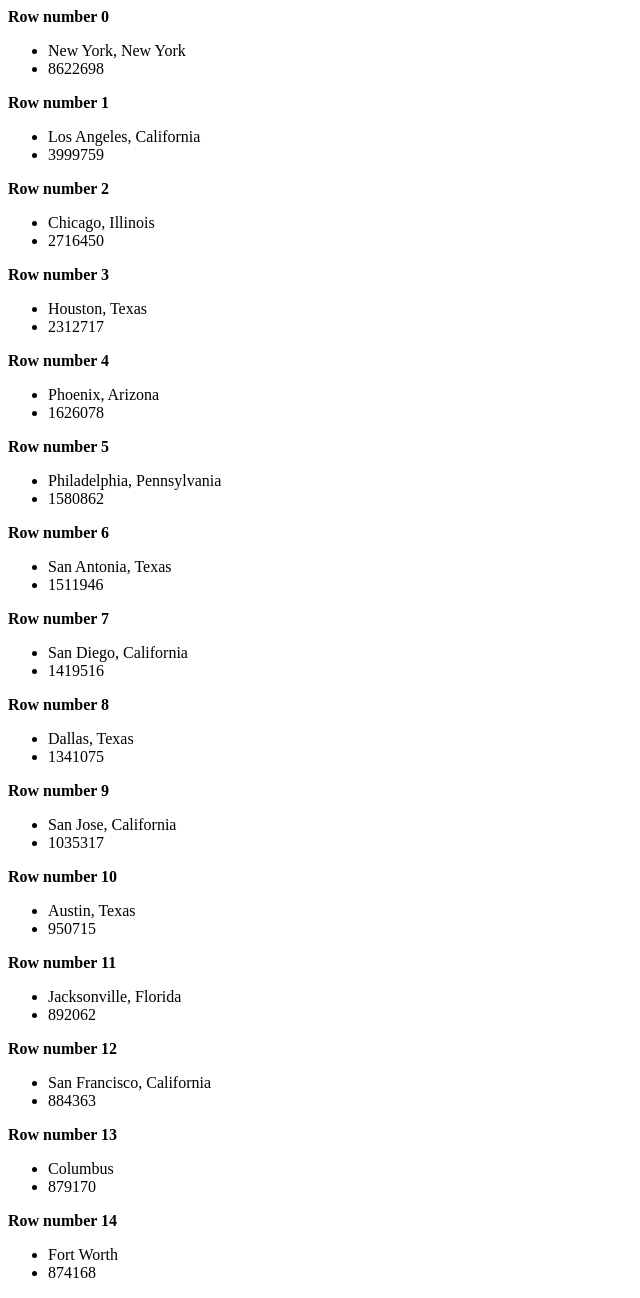
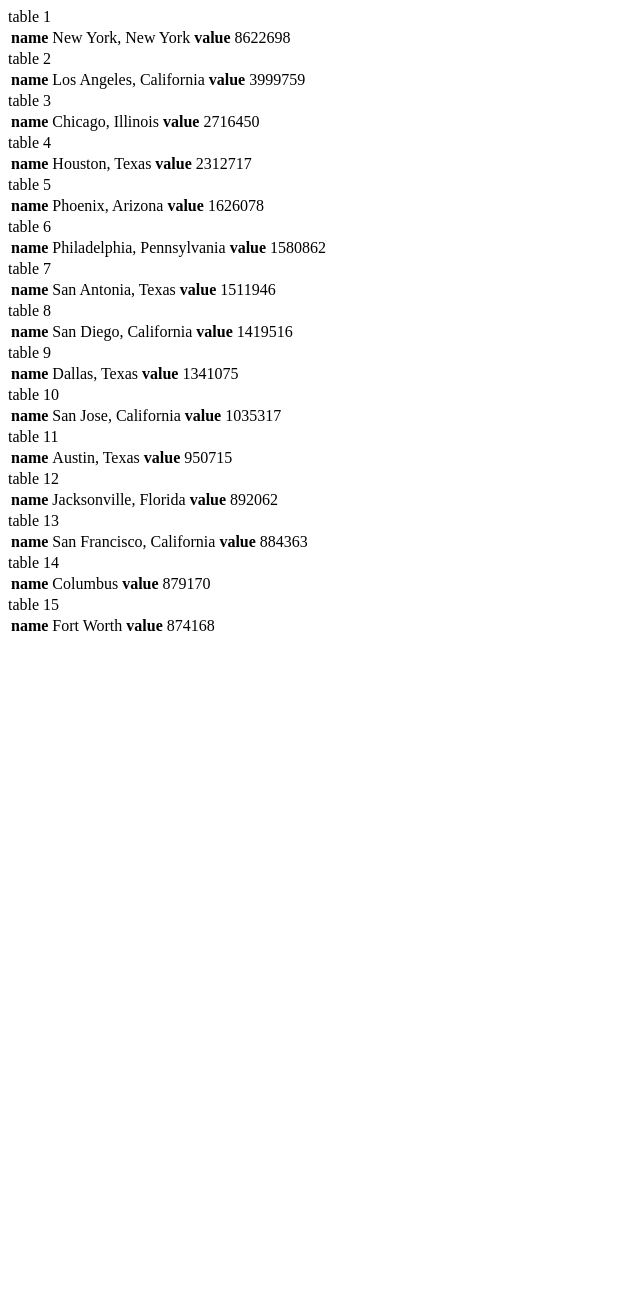
Before and after one commit to sunkim96/cosw30, a PHP site: page /homework/homework4/population.php in a window 1280 px wide. Shown: the whole page, without its empty margins (0-640 px from the left). After the commit the page ends 631 px from the top, so only its background shows below. Run offline with PHP 8.4, Linux system fonts and the light colour scheme.

Commit message:
table commit

```diff
--- a/homework/homework4/population.php
+++ b/homework/homework4/population.php
@@ -1,27 +1,27 @@
 <?php
 
-$city = array
+$multiarray = array
     (
-        array("New York, New York", 8622698),
-        array("Los Angeles, California", 3999759),
-        array("Chicago, Illinois", 2716450),
-        array("Houston, Texas", 2312717),
-        array("Phoenix, Arizona", 1626078),
-        array("Philadelphia, Pennsylvania", 1580862),
-        array("San Antonia, Texas", 1511946),
-        array("San Diego, California", 1419516),
-        array("Dallas, Texas", 1341075),
-        array("San Jose, California", 1035317),
-        array("Austin, Texas", 950715),
-        array("Jacksonville, Florida", 892062),
-        array("San Francisco, California", 884363),
-        array("Columbus", 879170),
-        array("Fort Worth", 874168)
+        array("name"=>"New York, New York", "value"=>8622698),
+        array("name"=>"Los Angeles, California", "value"=>3999759),
+        array("name"=>"Chicago, Illinois", "value"=>2716450),
+        array("name"=>"Houston, Texas", "value"=>2312717),
+        array("name"=>"Phoenix, Arizona", "value"=>1626078),
+        array("name"=>"Philadelphia, Pennsylvania", "value"=>1580862),
+        array("name"=>"San Antonia, Texas", "value"=>1511946),
+        array("name"=>"San Diego, California", "value"=>1419516),
+        array("name"=>"Dallas, Texas", "value"=>1341075),
+        array("name"=>"San Jose, California", "value"=>1035317),
+        array("name"=>"Austin, Texas", "value"=>950715),
+        array("name"=>"Jacksonville, Florida", "value"=>892062),
+        array("name"=>"San Francisco, California", "value"=>884363),
+        array("name"=>"Columbus", "value"=>879170),
+        array("name"=>"Fort Worth", "value"=>874168)
 
     );
 
 
-for ($row = 0; $row < 15; $row++) {
+/*for ($row = 0; $row < 15; $row++) {
   echo "<p><b>Row number $row</b></p>";
   echo "<ul>";
   for ($col = 0; $col < 2; $col++) {
@@ -29,7 +29,25 @@ for ($row = 0; $row < 15; $row++) {
   }
   echo "</ul>";
 }
+*/
 
+$count = 0;
+
+foreach ($multiarray as $arrays){
+    $count++;
+    echo "<table>" ;
+
+    echo "<span>table $count</span>";
+    echo "<tr>";
+    foreach ($arrays as $names => $value){
+
+        echo "<th>$names</th>";
+        echo "<td>$value</td>";
+
+    }
+    echo "</tr>";
+    echo "</table>";
+}
 
 
 
```
